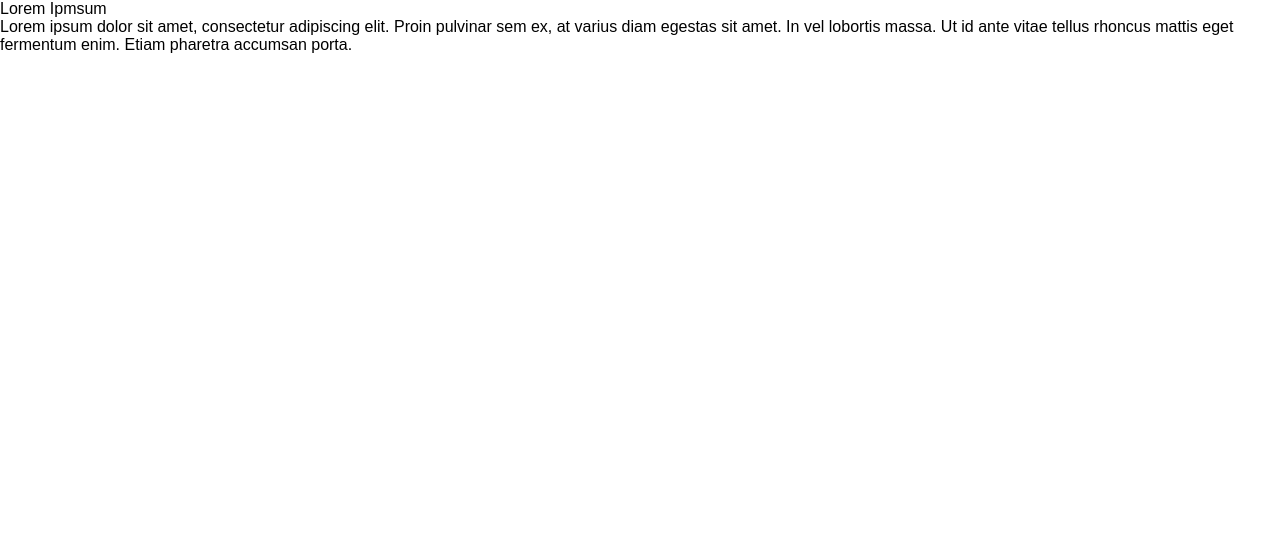
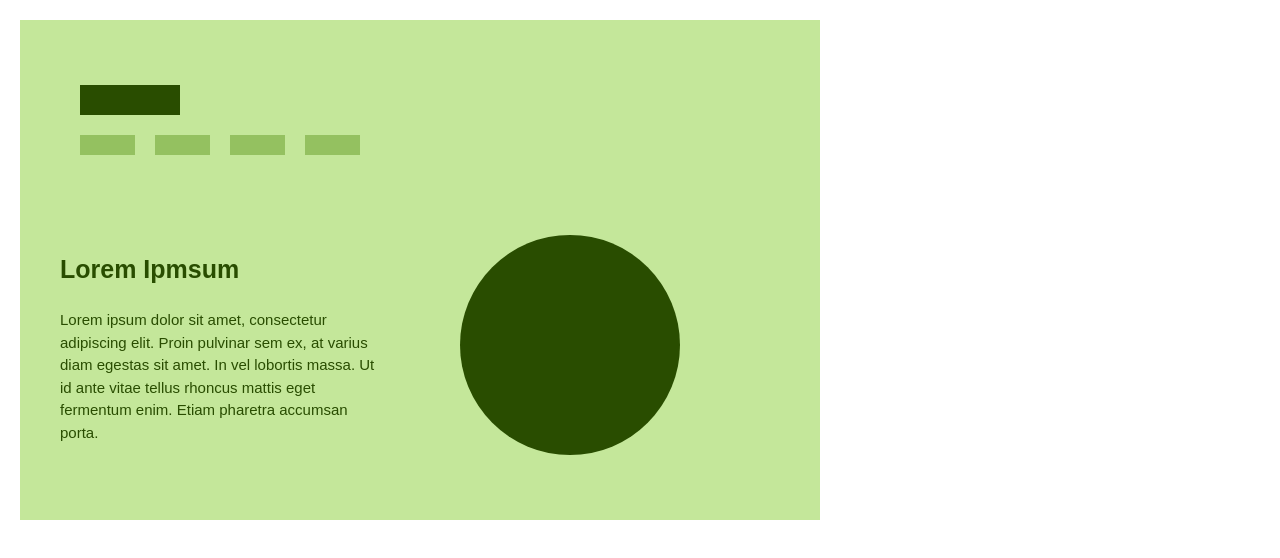
Before and after one commit to Anna21S/web-design, a plain HTML site: page week-7/6/index.html in a window 1280 px wide. Drawn offline with Linux system fonts and the light colour scheme.

Commit message:
изменения

```diff
--- a/week-7/2/css/app.css
+++ b/week-7/2/css/app.css
@@ -1,8 +1,5 @@
 * {
   box-sizing: border-box;
-}
-.container {
-  margin-top: 100px;
 }
 .intro {
   width: 1000px;
@@ -15,30 +12,32 @@
   justify-content: center;
 }
 .header {
-  width: 300px;
-  height: 60px;
+  width: 400px;
+  height: 350px;
   background: rgb(41, 77, 0);
-  margin-bottom: 40px;
-  margin-left: 350px;
+  margin-bottom: 30px;
+  margin-left: 280px;
+  margin-top: 70px;
 }
 .paragraph {
-  width: 600px;
-  height: 80px;
+  width: 700px;
+  height: 450px;
   background: rgb(148, 193, 96);
-  margin-left: 200px;
-  margin-bottom: 300px;
+  margin-left: 130px;
+  margin-bottom: 150px;
 }
 .item {
   width: 150px;
   height: 150px;
   background: rgb(32, 121, 79);
-  margin-right: 50px;
-  margin-bottom: 400px;
+  margin-right: 100px;
   margin-left: 50px;
-  margin-top: 100px;
+  margin-bottom: 100px;
 }
 .items {
+  margin-bottom: 100px;
   display: flex;
-  justify-content: center;
+  justify-content: flex-end;
   align-items: center;
+  margin-right: 50px;
 }
--- a/week-7/6/css/app.css
+++ b/week-7/6/css/app.css
@@ -1,3 +1,67 @@
 * {
   box-sizing: border-box;
 }
+
+.main{
+  width: 800px;
+  height: 500px;
+  background: rgb(196, 231, 154);
+  margin-left: 20px;
+  margin-top: 20px;
+  display: flex;
+  flex-direction: column;
+  justify-content: center;
+
+  padding: 40px;
+
+}
+.logo{
+  width: 100px;
+  height: 30px;
+  background: rgb(41, 77, 0);
+  margin-left: 20px;
+
+
+
+}
+.link{
+  width: 600px;
+  height: 20px;
+  background: rgb(148, 193, 96);
+  margin-right: 20px;
+  margin-bottom: 20px;
+}
+.links{
+  display: flex;
+  justify-content: flex-start;
+  margin-right: 10px;
+  margin-top: 20px;
+  margin-left: 20px;
+  margin-bottom:30px;
+}
+.header{
+  font-size: 25px;
+   font-weight: bold;
+   font-family: 'arial', sans-serif;
+   margin-top: 80px;
+   color: rgb(41, 77, 0);
+}
+.paragraph{
+  font-size: 15px;
+  line-height: 1.5;
+   margin-top: 25px;
+   color: rgb(41, 77, 0);
+}
+.figure {
+   width: 220px;
+   height: 220px;
+   background: rgb(41, 77, 0);
+   border-radius: 120px;
+   margin-left: 400px;
+
+ }
+ .text {
+   width: 330px;
+   height: 90px;
+   margin-bottom: 60px;
+ }
```
Also changed, not shown: week-7/2/index.html (+3 -4 lines), week-7/3/css/app.css (+29 -7 lines).
